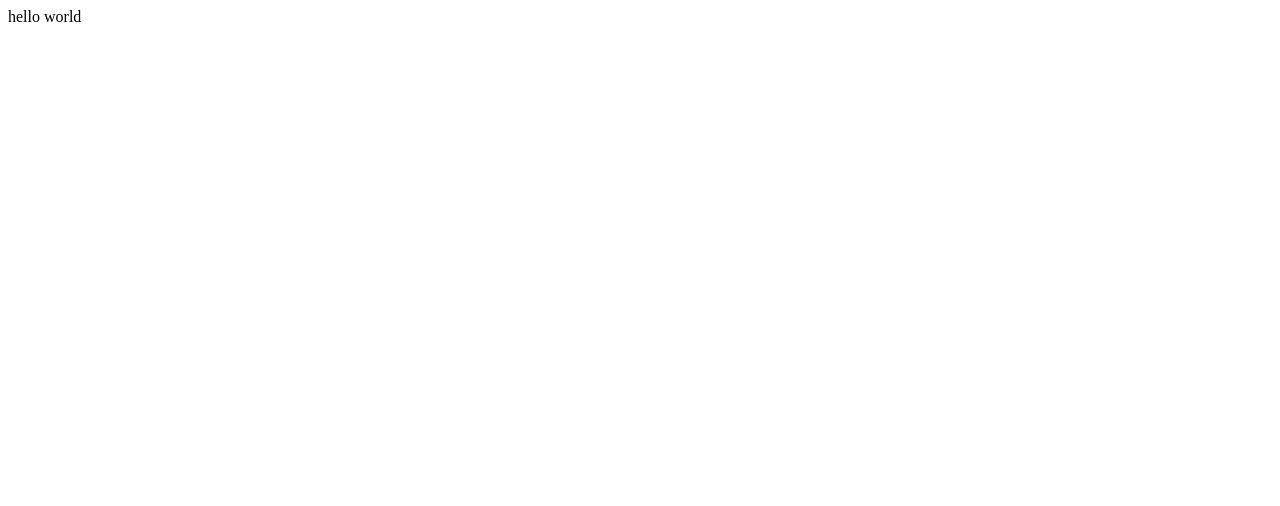
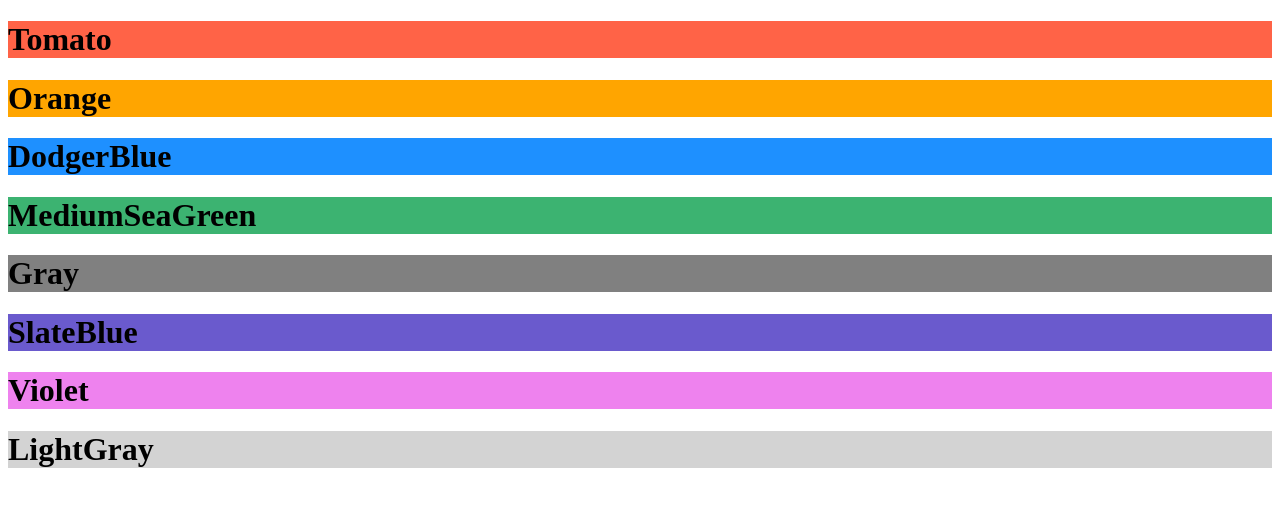
Before and after one commit to dkp1995/demo_mygit, a plain HTML site: page index.html in a window 1280 px wide. Drawn offline with Linux system fonts and the light colour scheme.

Commit message:
my second commit

```diff
--- a/index.html
+++ b/index.html
@@ -1 +1,15 @@
-hello world
+<!DOCTYPE html>
+<html>
+<body>
+
+<h1 style="background-color:Tomato;">Tomato</h1>
+<h1 style="background-color:Orange;">Orange</h1>
+<h1 style="background-color:DodgerBlue;">DodgerBlue</h1>
+<h1 style="background-color:MediumSeaGreen;">MediumSeaGreen</h1>
+<h1 style="background-color:Gray;">Gray</h1>
+<h1 style="background-color:SlateBlue;">SlateBlue</h1>
+<h1 style="background-color:Violet;">Violet</h1>
+<h1 style="background-color:LightGray;">LightGray</h1>
+
+</body>
+</html>
```
